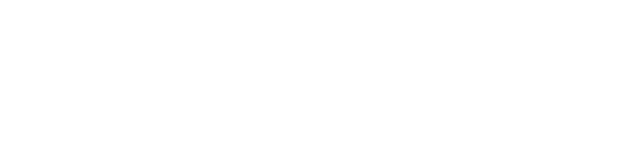
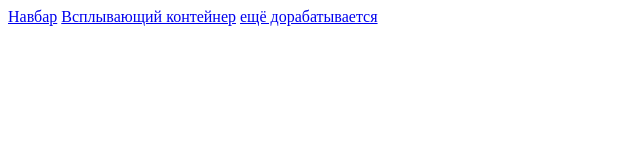
Before and after one commit to Sam-test-2020/Sam-test-2020.github.io, a plain HTML site: page lessons_homework_index10.html in a window 1280 px wide. Shown: the whole page, without its empty margins (0-640 px from the left). Drawn offline with Linux system fonts and the light colour scheme.

Commit message:
Add files via upload

```diff
--- a/lessons_homework_index10.html
+++ b/lessons_homework_index10.html
@@ -7,7 +7,8 @@
     <title>Document</title>
 </head>
 <body>
-    <a href=""></a>
-    <a href=""></a>
+    <a href="lessons_10_homework.html">Навбар</a>
+    <a href="lessons_10_homework(1).html">Всплывающий контейнер</a>
+    <a href="lessons_10_homework(2).html">ещё дорабатывается</a>
 </body>
 </html>
```
Also changed, not shown: index.html (+8 -2 lines).
